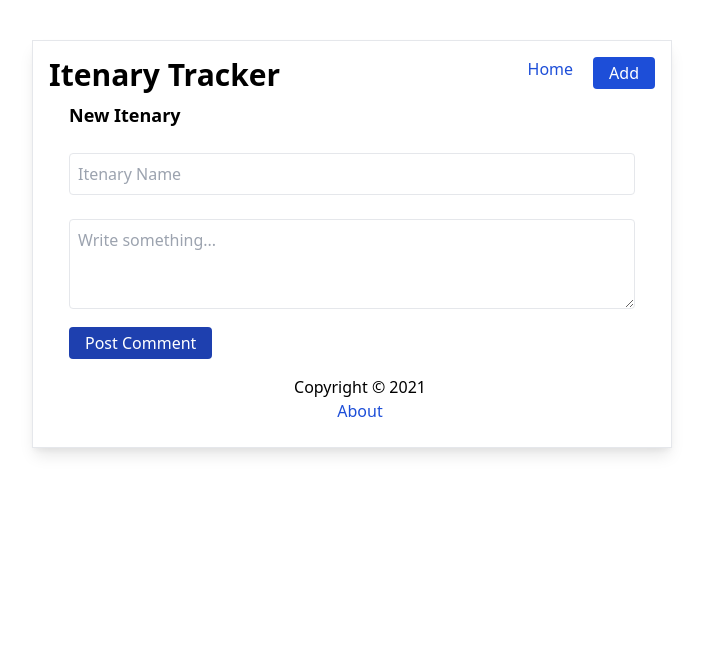
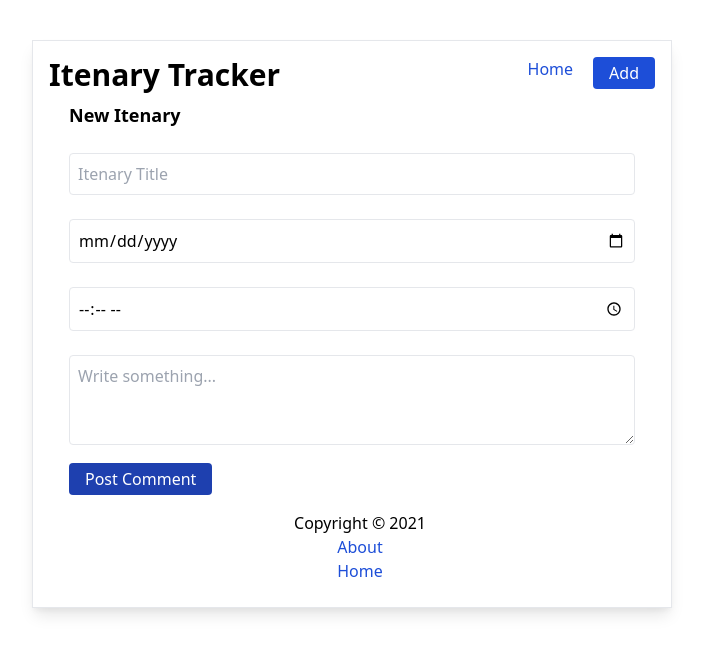
Before and after one commit to PrinceNiyonshuti/itenarytracker, a React (Create React App) app: page /add in a window 1280 px wide. Shown: the top 654 px of the page, without its empty margins (288-991 px from the left). Built offline with nearby package versions, Linux system fonts and the light colour scheme.

Commit message:
after all function except addin new itenary

```diff
--- a/src/Layout/About.js
+++ b/src/Layout/About.js
@@ -2,7 +2,7 @@
 
 import React from "react";
 
-function About() {
+const About = () => {
 	return (
 		<div className="mx-5">
 			<h3 className="font-bold text-lg mb-1 ">About Itenary Tracker</h3>
@@ -26,6 +26,6 @@ function About() {
 			</p>
 		</div>
 	);
-}
+};
 
 export default About;
--- a/src/Layout/AddItenary.js
+++ b/src/Layout/AddItenary.js
@@ -1,27 +1,62 @@
 /** @format */
 
-import React from "react";
+import React, { useRef } from "react";
 
-function AddItenary() {
+const AddItenary = () => {
+	// Form variables
+	const itenaryTitle = useRef();
+	const itenaryDate = useRef();
+	const itenaryTime = useRef();
+	const itenaryDescription = useRef();
+	const itenaryForm = useRef();
+
+	const newItenary = (event) => {
+		event.preventDefault();
+		const title = itenaryTitle.current.value;
+		const date = itenaryDate.current.value;
+		const time = itenaryTime.current.value;
+		const description = itenaryDescription.current.value;
+
+		console.log(`Data are ${title} ${date} ${time} ${description}`);
+	};
 	return (
 		<div>
 			<h3 className="font-bold text-lg mb-1 mx-5">New Itenary</h3>
-			<form>
+			<form onSubmit={newItenary} ref={itenaryForm}>
 				<div className="flex">
 					<div className="w-full bg-white p-2 rounded">
 						<div className=" p-3 w-full">
 							<input
 								type="text"
-								required
-								id="name"
+								id="title"
+								ref={itenaryTitle}
 								className="border p-2 rounded w-full"
-								placeholder="Itenary Name"
+								placeholder="Itenary Title"
+							/>
+						</div>
+						<div className=" p-3 w-full">
+							<input
+								type="date"
+								id="date"
+								ref={itenaryDate}
+								className="border p-2 rounded w-full"
+								placeholder="Itenary Date"
+							/>
+						</div>
+						<div className=" p-3 w-full">
+							<input
+								type="time"
+								id="time"
+								ref={itenaryTime}
+								className="border p-2 rounded w-full"
+								placeholder="Itenary Time"
 							/>
 						</div>
 						<div className=" p-3 w-full">
 							<textarea
 								rows="3"
-								id="name"
+								id="description"
+								ref={itenaryDescription}
 								className="border p-2 rounded w-full"
 								placeholder="Write something..."
 							/>
@@ -39,6 +74,6 @@ function AddItenary() {
 			</form>
 		</div>
 	);
-}
+};
 
 export default AddItenary;
--- a/src/Layout/Footer.js
+++ b/src/Layout/Footer.js
@@ -3,7 +3,7 @@
 import React from "react";
 import { Link } from "react-router-dom";
 
-function Footer() {
+const Footer=()=> {
 	return (
 		<div>
 			<div className="p-2 pl-6 text-center">
@@ -11,6 +11,9 @@ function Footer() {
 				<Link to="/about">
 					<p className="font-normal text-blue-700">About</p>
 				</Link>
+				<Link to="/">
+					<p className="font-normal text-blue-700">Home</p>
+				</Link>
 			</div>
 		</div>
 	);
--- a/src/Layout/Itenary.js
+++ b/src/Layout/Itenary.js
@@ -3,7 +3,7 @@
 import React from "react";
 import { useParams } from "react-router-dom";
 
-function Itenary() {
+const Itenary=()=> {
 	const { id } = useParams();
 	return (
 		<div>
--- a/src/Layout/Layout.js
+++ b/src/Layout/Layout.js
@@ -17,7 +17,6 @@ const Layout = () => {
 				<div className="flex items-center justify-center w-screen mt-10 ">
 					<div className="w-2/4 font-bold border shadow-lg p-4">
 						<Title />
-
 						<Switch>
 							<Route exact path="/">
 								<Main />
--- a/src/Layout/Main.js
+++ b/src/Layout/Main.js
@@ -2,7 +2,8 @@
 
 import React, { useState } from "react";
 import Itenaries from "../Components/Itenaries";
-function Main() {
+import Title from "./Title";
+const Main = () => {
 	const itenaryList = [
 		{
 			id: 1,
@@ -24,17 +25,18 @@ function Main() {
 
 	const [itenaryData, setItenaryData] = useState(itenaryList);
 
+
 	// Remove Itenary
-
-	function deleteItenary(ItenaryId) {
+	const deleteItenary = (ItenaryId) => {
 		const filteredItenaries = itenaryData.filter(
 			(itenary) => itenary.id !== ItenaryId
 		);
 		setItenaryData(filteredItenaries);
-	}
+	};
 	return (
 		<div>
 			<div className="w-full p-4">
+
 				<ul>
 					{itenaryData.map((itenary) => (
 						<Itenaries
@@ -47,6 +49,6 @@ function Main() {
 			</div>
 		</div>
 	);
-}
+};
 
 export default Main;
```
